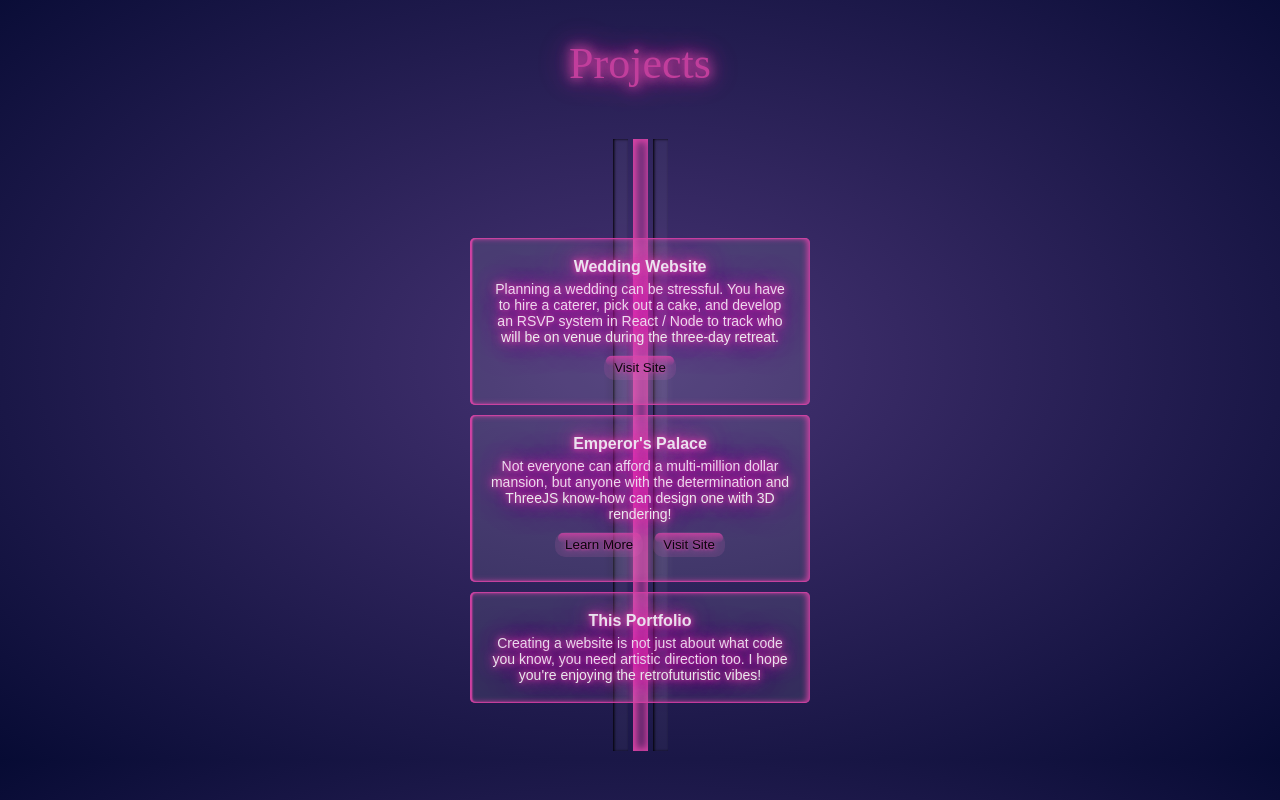
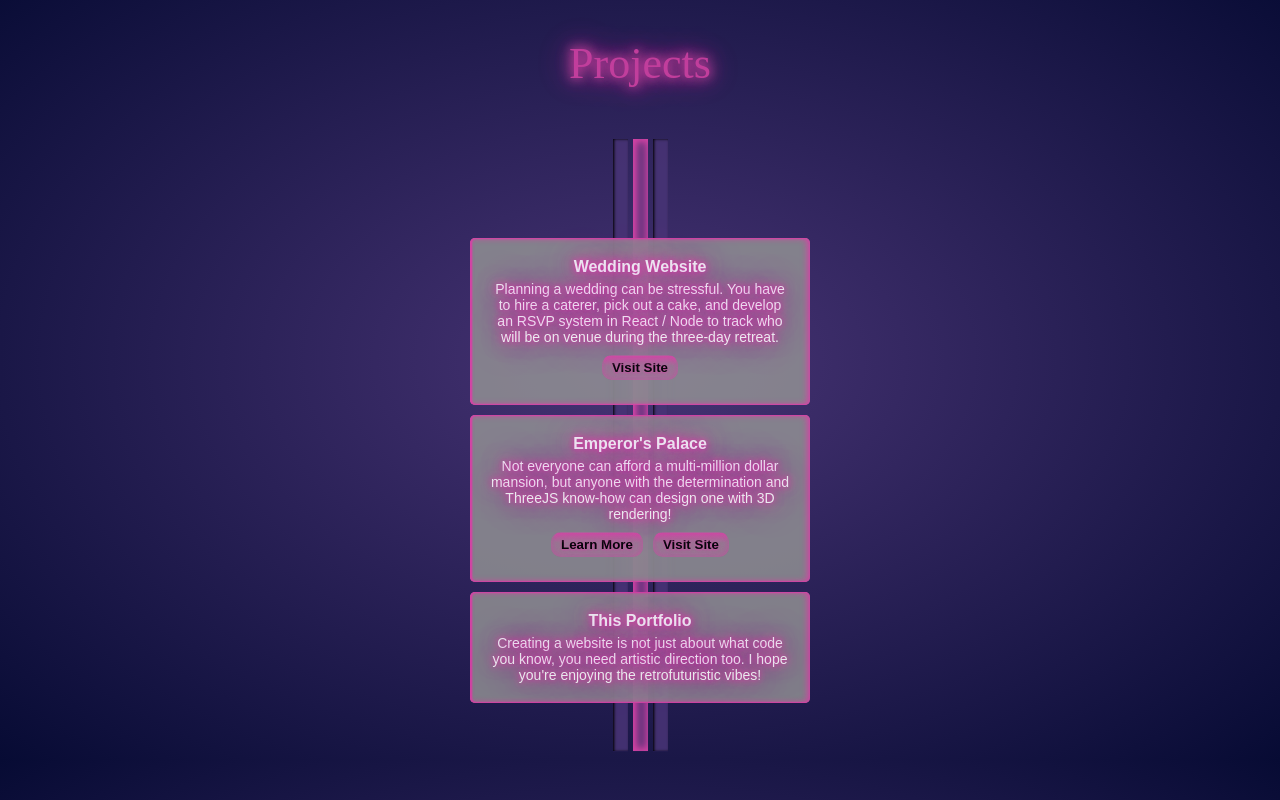
Before and after one commit to theredwillow/jared-weide-portfolio, a React (Create React App) app: page / in a window 1280 px wide. Shown: the part 1640-2440 px from the top of the page. Built offline with nearby package versions, Linux system fonts and the light colour scheme; a web font is replaced by a local one.

Commit message:
Visibility changes

```diff
--- a/src/App.scss
+++ b/src/App.scss
@@ -196,7 +196,7 @@ body {
   width: 15px;
   height: 100%;
   box-shadow: inset 0.1vw 0 0.2vw rgb(0, 0, 0);
-  background-color: rgba(255, 255, 255, 0.05);
+  background-color: #483475;
 }
 
 button {
@@ -248,16 +248,15 @@ $random-times:
     }
 
     button {
+      color: rgb(0,0,0);
+      font-weight: bold;
       background-color: rgba(nth($colors, $i), 0.1);
       text-shadow:
         0 0 7px rgba(nth($colors, $i), 1), /* bloom */
         0 1px 2px rgba(nth($colors, $i), 0.7); /* drop shadow */
       box-shadow:
-        inset 0 -2.5px 10px rgba(nth($colors, $i), 0.4), /* top light */
-        inset 0 2.5px 10px rgba(nth($colors, $i), 0.4), /* bottom shadow */
-        /* multiple light sources yall */
-        -4px 4px 2.5px rgba(nth($colors, $i), 0.15), /* drop shadow 1 */
-        2.5px 9px 5px rgbaa(nth($colors, $i), 0.2); /* drop shadow 2 */
+        inset 0 -2px 10px rgba(nth($colors, $i), 0.4),
+        inset 0 2px 10px rgba(nth($colors, $i), 0.4);
     }
 
     button:before {
@@ -269,7 +268,7 @@ $random-times:
       box-shadow:
         inset 0.2vw 0 0.5vw 0.1vw nth($colors, $i),
         inset -0.2vw 0 1vw nth($colors, $i);
-      background-color: rgba(nth($colors, $i), 0.175);
+      // background-color: nth($colors, $i);
     }
 
     > .card {
@@ -329,7 +328,7 @@ $random-times:
     border-radius: 5px;
     margin: 0 auto 10px auto;
     text-align: center;
-    background-color: rgba(255, 255, 255, 0.1);
+    background-color: rgba(150, 150, 150, 0.9);
     backdrop-filter: blur(5px);
     padding: 20px;
     z-index: 90;
```
